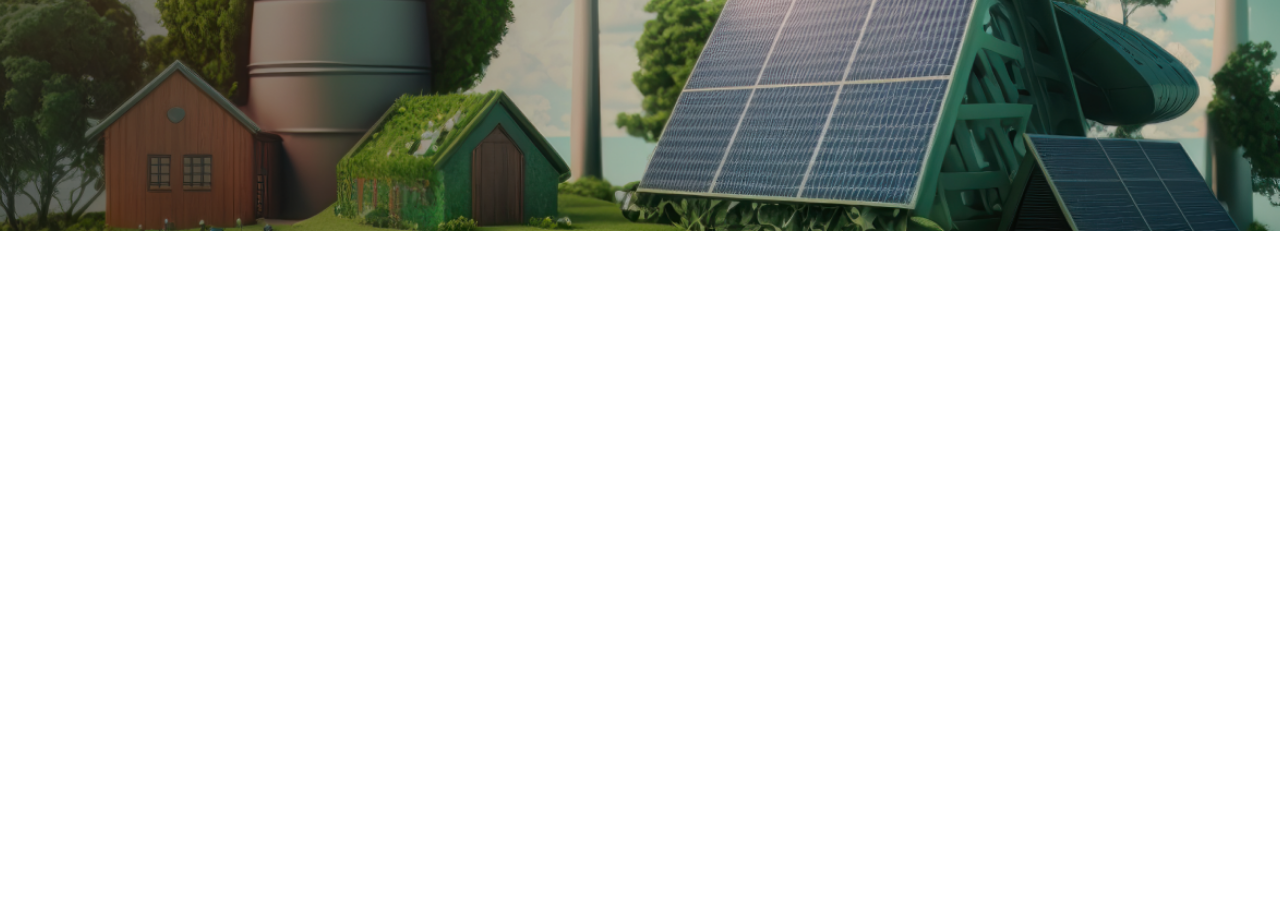
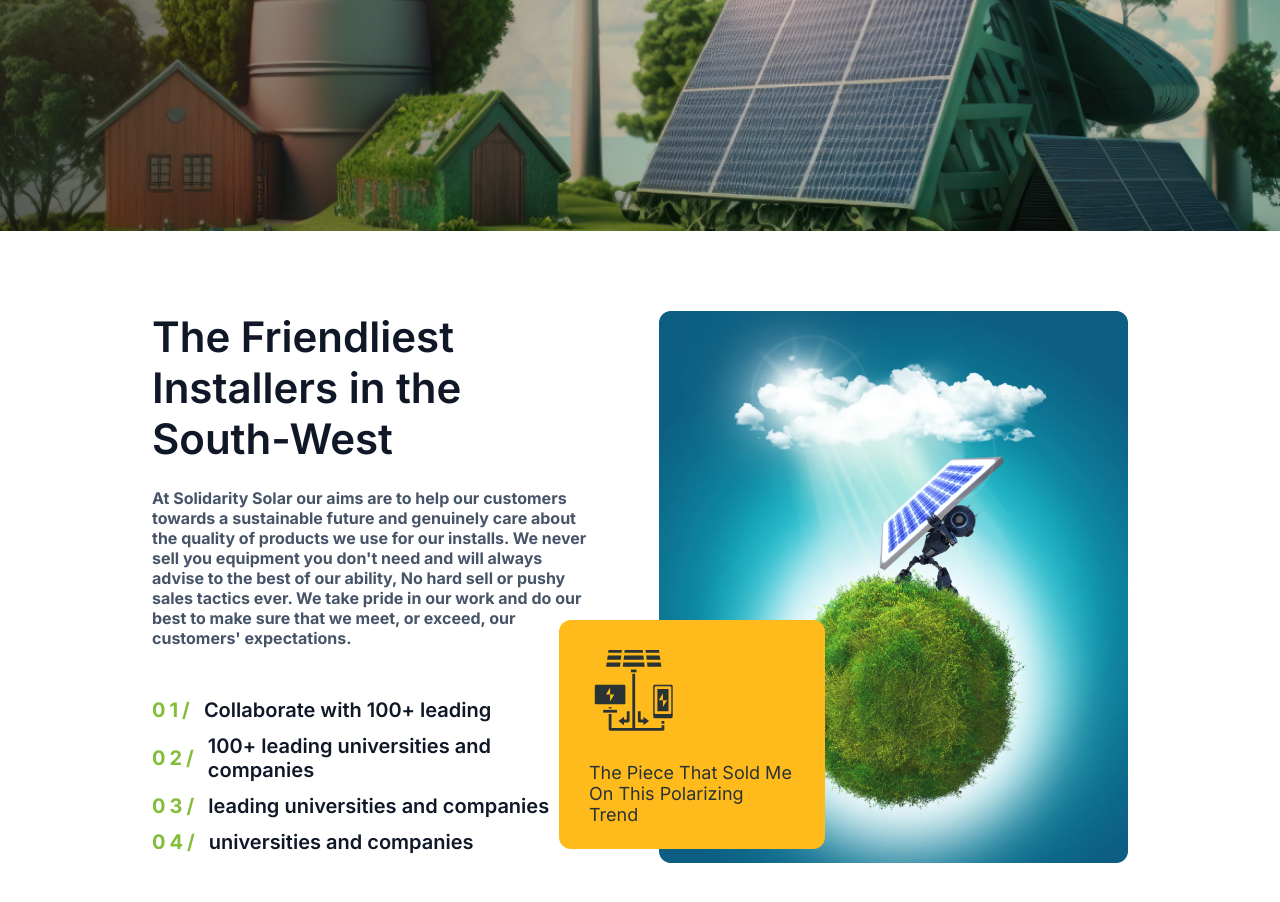
Before and after one commit to Yusef-Ahmed/Solar-Company-Landing-Page, a plain HTML site: page index.html in a window 1280 px wide. Shown: the part 564-1466 px from the top of the page. Before the commit the page ends 800 px from the top, so only its background shows below. Drawn offline with Linux system fonts and the light colour scheme.

Commit message:
Add friendliest installers section with content and styles

```diff
--- a/css/main.css
+++ b/css/main.css
@@ -135,3 +135,88 @@
 .main-panel-button.yellow {
   background-color: #FFBB1C;
 }
+
+.friendliest-installers {
+  position: relative;
+  display: flex;
+  margin: 80px 152px;
+  justify-content: space-between;
+}
+
+.friendliest-installers-text {
+  display: flex;
+  flex-direction: column;
+  gap: 50px;
+  width:45%;
+}
+
+.friendliest-installers-header {
+  display: flex;
+  flex-direction: column;
+  gap: 24px;
+}
+
+.friendliest-installers-title {
+  color: #101828;
+  font-weight: 600;
+  font-size: 42px;
+}
+
+.friendliest-installers-subtitle {
+  color: #475467;
+  font-size: 16px;
+}
+
+.friendliest-installers-points {
+  display: flex;
+  flex-direction: column;
+  gap: 12px;
+}
+
+.friendliest-installers-point-container {
+  display: flex;
+  gap: 10px;
+  align-items: center;
+}
+
+.friendliest-installers-point {
+  color: #101828;
+  font-weight: 600;
+  font-size: 20px;
+}
+
+.friendliest-installers-label {
+  color: #84BD3A;
+  font-weight: 700;
+  font-size: 20px;
+  letter-spacing: 4px;
+}
+
+.friendliest-installers-images {
+  position: relative;
+  display: flex;
+  justify-content: right;
+}
+
+.solar-charging-image {
+  width: 90px;
+  height: 90px;
+}
+
+.solar-charging-text {
+  color: #2A3334;
+}
+
+.friendliest-installers-layer {
+  display: flex;
+  flex-direction: column;
+  position: absolute;
+  left: 0;
+  bottom: 0;
+  margin: 0 0 14px -100px;
+  background-color: #FFBB1C;
+  border-radius: 12px;
+  width: 206px;
+  gap:28px;
+  padding: 24px 30px;
+}
--- a/index.html
+++ b/index.html
@@ -56,8 +56,65 @@
       </section>
     </main>
 
-    <!--<section>section1</section>
-    <section>section2</section>
+    <section class="friendliest-installers">
+      <div class="friendliest-installers-text">
+        <div class="friendliest-installers-header">
+          <h1 class="friendliest-installers-title">
+            The Friendliest Installers in the South-West
+          </h1>
+          <h4 class="friendliest-installers-subtitle">
+            At Solidarity Solar our aims are to help our customers towards a
+            sustainable future and genuinely care about the quality of products
+            we use for our installs. We never sell you equipment you don't need
+            and will always advise to the best of our ability, No hard sell or
+            pushy sales tactics ever. We take pride in our work and do our best
+            to make sure that we meet, or exceed, our customers' expectations.
+          </h4>
+        </div>
+        <div class="friendliest-installers-points">
+          <div class="friendliest-installers-point-container">
+            <label class="friendliest-installers-label">01/</label>
+            <p class="friendliest-installers-point">
+              Collaborate with 100+ leading
+            </p>
+          </div>
+          <div class="friendliest-installers-point-container">
+            <label class="friendliest-installers-label">02/</label>
+            <p class="friendliest-installers-point">
+              100+ leading universities and companies
+            </p>
+          </div>
+          <div class="friendliest-installers-point-container">
+            <label class="friendliest-installers-label">03/</label>
+            <p class="friendliest-installers-point">
+              leading universities and companies
+            </p>
+          </div>
+          <div class="friendliest-installers-point-container">
+            <label class="friendliest-installers-label">04/</label>
+            <p class="friendliest-installers-point">
+              universities and companies
+            </p>
+          </div>
+        </div>
+      </div>
+      <div class="friendliest-installers-images">
+        <img
+          class="friendliest-installers-image"
+          src="/assets/images/friendliest-installers.png"
+        />
+        <div class="friendliest-installers-layer">
+          <img
+            class="solar-charging-image"
+            src="/assets/images/solar-charging.svg"
+          />
+          <p class="solar-charging-text">
+            The Piece That Sold Me On This Polarizing Trend
+          </p>
+        </div>
+      </div>
+    </section>
+    <!--<section>section2</section>
     <section>section3</section>
     <section>section4</section>
     <section>section5</section>
```
Also changed, not shown: assets/images/solar-charging.svg (added).
